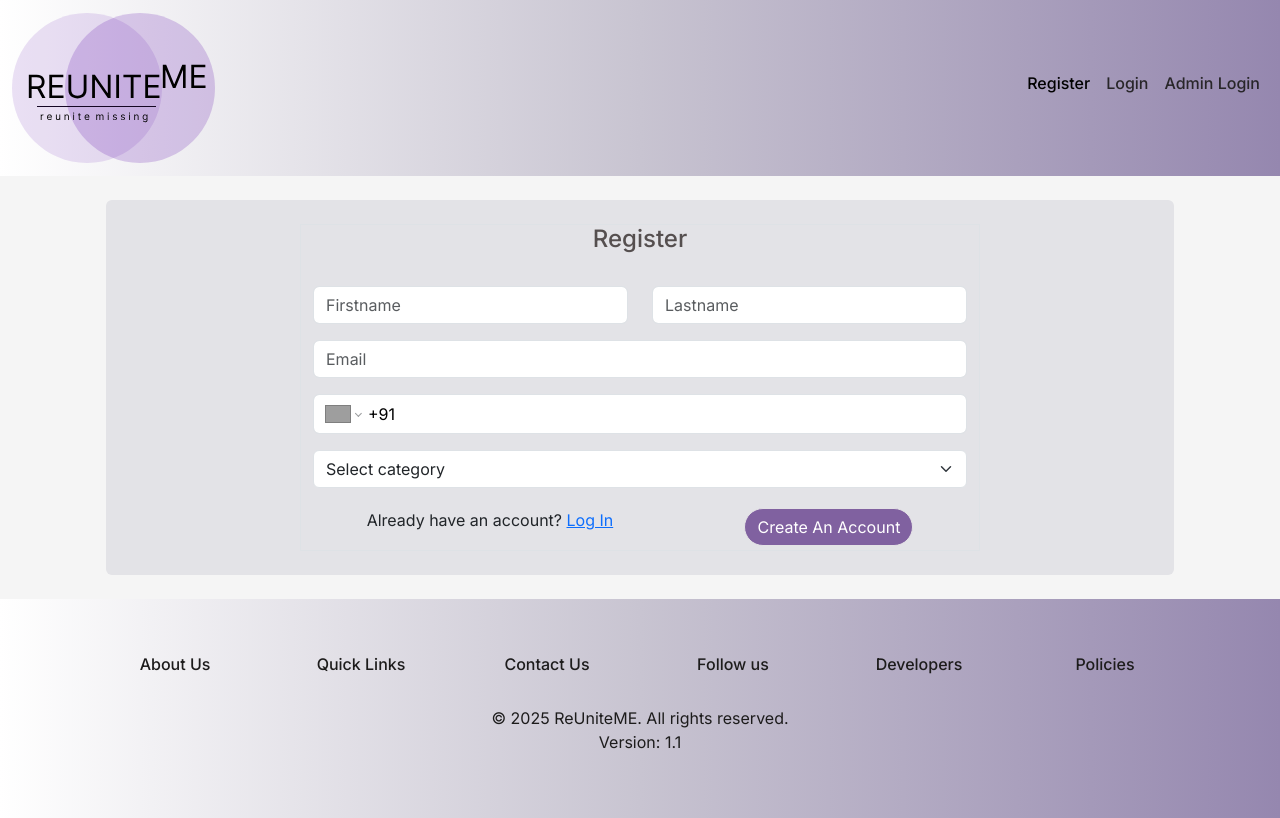
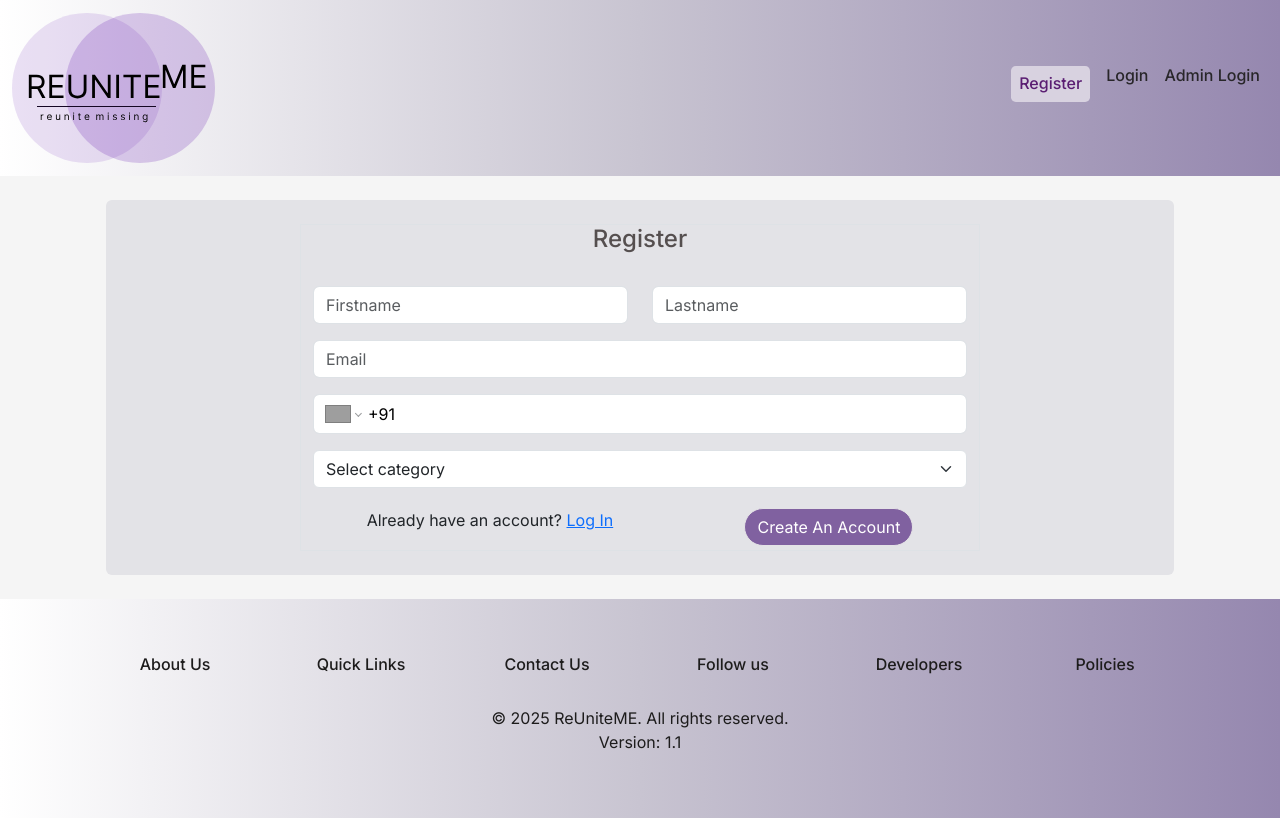
Before and after one commit to jeelion22/reuniteME-Frontend, a React (Vite) app: page /users/register in a window 1280 px wide. Built offline with nearby package versions, Linux system fonts and the light colour scheme; grey boxes are pictures that could not be loaded.

Commit message:
change default menu button and link styles

```diff
--- a/src/components/Home.jsx
+++ b/src/components/Home.jsx
@@ -44,15 +44,13 @@ const Home = () => {
             <div className="text-center p-4">
               <div
                 style={{
-                  fontFamily: "Plus Jakarta Sans",
-                  fontWeight: "bold",
-                  fontSize: "28px",
-                  lineHeight: "35px",
+                  fontWeight: "900",
                   marginBottom: "8px",
                   color: "rgb(83, 20, 134)",
+                  letterSpacing: "0.5rem",
                 }}
               >
-                Help reunite missing with families
+                <h1> Help reunite missing with families</h1>
               </div>
 
               <div style={{ color: "rgb(74, 73, 75)" }}>
--- a/src/styles/HomeNav.css
+++ b/src/styles/HomeNav.css
@@ -6,9 +6,29 @@
     background: linear-gradient(270deg, rgb(149, 135, 175), rgb(200, 196, 209), rgb(255, 255, 255));
 }
 
-.navbar.home-dashboard-nav .navbar-brand,
+.navbar.home-dashboard-nav .nav-item, .navbar-brand,
 .navbar.home-dashboard-nav .nav-link {
     color: #282629;
+    height: auto;
+
+}
+
+
+
+
+.navbar.home-dashboard-nav .nav-link.active h6 {
+
+  color: rgb(90, 29, 114);
+  background-color: rgb(216, 210, 224);
+  transition: background-color 1s ease-in-out;
+  width: fit-content;
+  border-radius: 0.3rem;
+  align-items: center;
+  padding: 0.5rem;
+
+
+
+
 }
 
 .navbar.home-dashboard-nav .navbar-toggler-icon {
--- a/src/wrappers/HomeNav.jsx
+++ b/src/wrappers/HomeNav.jsx
@@ -17,13 +17,13 @@ const HomeNav = () => {
 
   return (
     <div>
-      <nav className="navbar navbar-expand-lg home-dashboard-nav">
+      <nav className="navbar navbar-expand-lg home-dashboard-nav ">
         <div className="container-fluid">
           <Link className="navbar-brand" to="/">
             <img src={reuniteMeLogo} alt="ReUniteME Logo" />
           </Link>
           <button
-            className="navbar-toggler"
+            className="navbar-toggler border-0 "
             type="button"
             data-bs-toggle="collapse"
             data-bs-target="#navbarSupportedContent"
@@ -31,10 +31,10 @@ const HomeNav = () => {
             aria-expanded="false"
             aria-label="Toggle navigation"
           >
-            <span className="navbar-toggler-icon"></span>
+            <span className="navbar-toggler-icon bg-transparent"></span>
           </button>
           <div className="collapse navbar-collapse" id="navbarSupportedContent">
-            <ul className="navbar-nav ms-auto mb-2 mb-lg-0">
+            <ul className="navbar-nav ms-auto  mb-2 mb-lg-0">
               <li className="nav-item">
                 <Link
                   className={`nav-link ${
```
